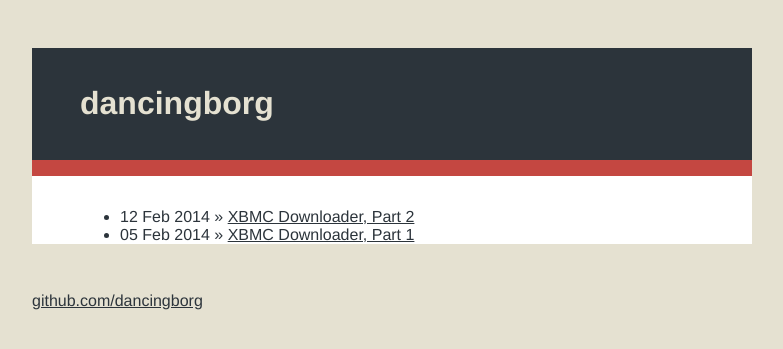
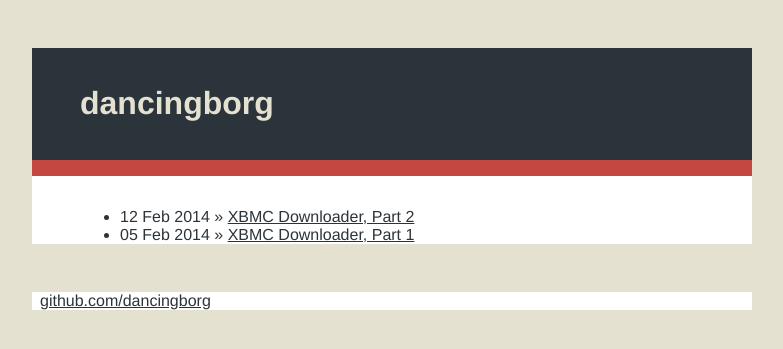
Before and after one commit to andre-abadi/andre-abadi.github.io, a Jekyll site: the page built from index.html, in a window 1280 px wide. Shown: the top 349 px of the page, without its empty margins (248-1031 px from the left). Built offline with Jekyll 4.4.1, drawn with Linux system fonts in a browser that asks for light colours; Markdown is read by kramdown in place of the engine named in the settings.

Commit message:
footer populate

```diff
--- a/css/main.css
+++ b/css/main.css
@@ -30,6 +30,11 @@ a, a:hover, a:visited  {
 .header h1 a {
   text-decoration: none;
 }
+.footer {
+  background-color: #FFFFFF;
+  padding-left: 0.5em;
+  padding-right: 0.5em;
+}
 
 @media all and (min-device-width: 768px) {
   .site {
```
